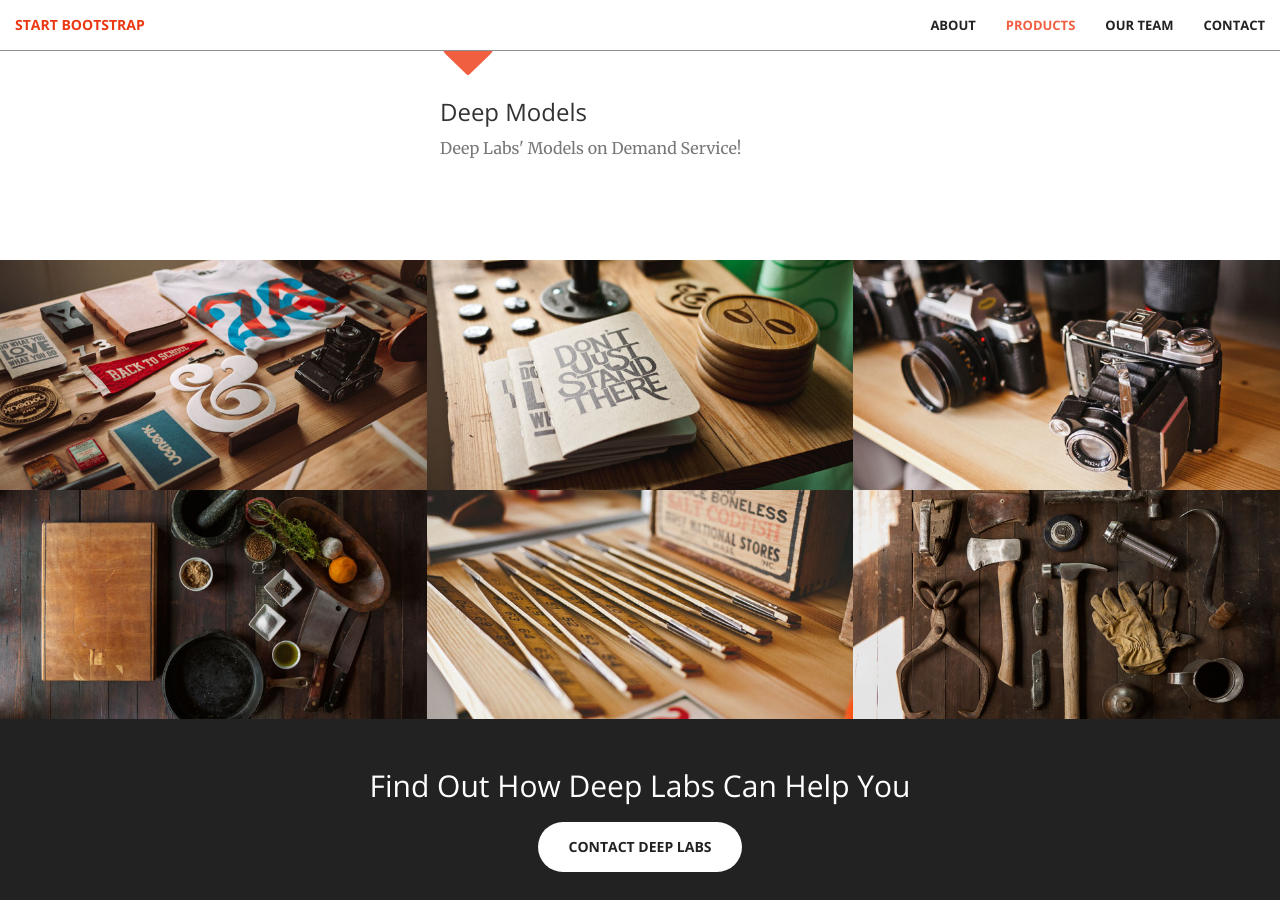
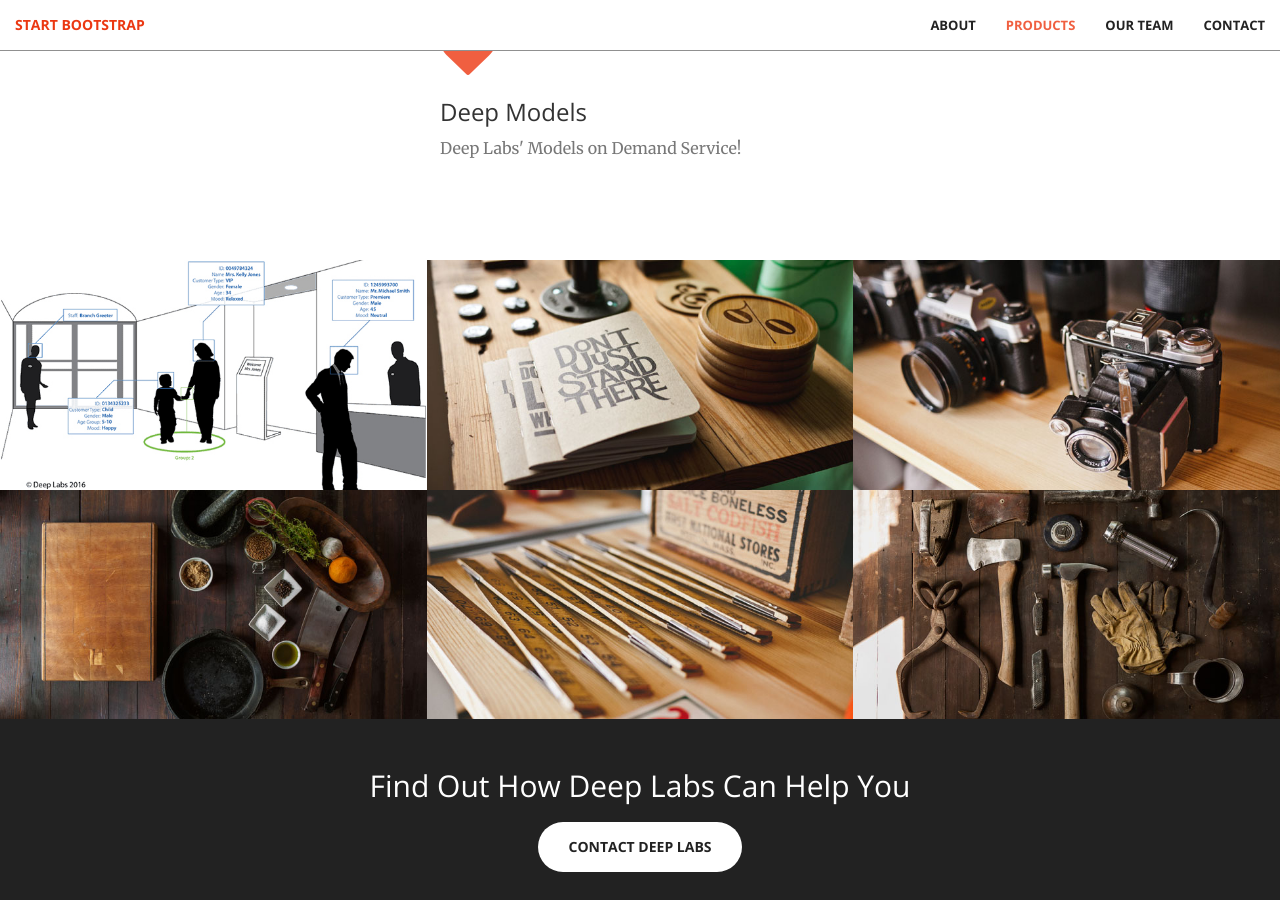
Before and after one commit to CzechJiri/test, a Jekyll site: the page built from index.html, in a window 1280 px wide and 900 px high, scrolled down 1667 px. Built offline with Jekyll 4.4.1, drawn with Linux system fonts in a browser that asks for light colours.

Commit message:
Update portfolio.html

```diff
--- a/_includes/portfolio.html
+++ b/_includes/portfolio.html
@@ -3,7 +3,7 @@
         <div class="row no-gutter">
             <div class="col-lg-4 col-sm-6">
                 <a href="#" class="portfolio-box">
-                    <img src="img/portfolio/1.jpg" class="img-responsive" alt="">
+                    <img src="img/portfolio/Deep Branch.jpg" class="img-responsive" alt="">
                     <div class="portfolio-box-caption">
                         <div class="portfolio-box-caption-content">
                             <div class="project-category text-faded">
```
